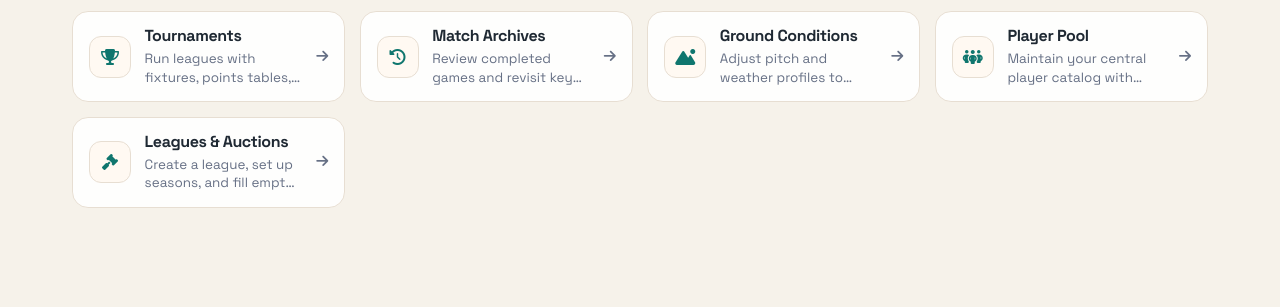
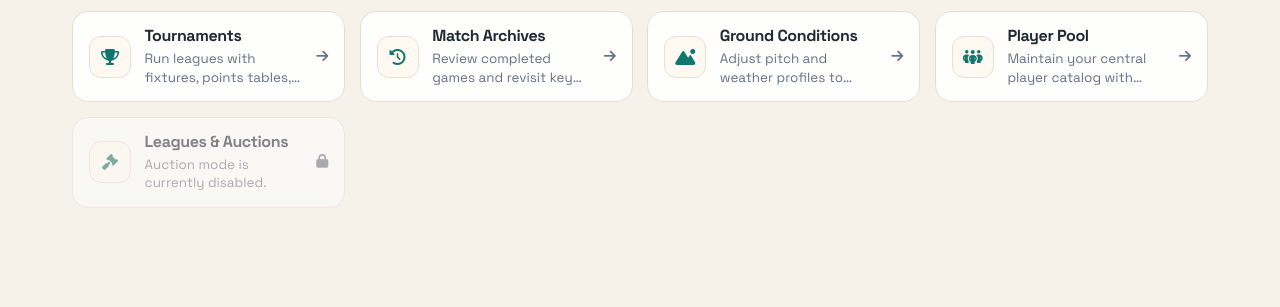
Before and after one commit to Manishrdy/SimCricketX, a Python web app: template templates/home.html in a window 1280 px wide. Shown: the part 1069-1376 px from the top of the page. Run offline with Jinja, Linux system fonts and the light colour scheme; the template is opened without the code that fills it, so the values that code supplies are empty.

Commit message:
disabled auction

```diff
--- a/templates/home.html
+++ b/templates/home.html
@@ -270,11 +270,24 @@
         transition: transform 0.25s ease, border-color 0.25s ease, box-shadow 0.25s ease, background 0.25s ease;
     }
 
+    .menu-item.is-disabled {
+        cursor: not-allowed;
+        opacity: 0.55;
+        filter: grayscale(0.25);
+    }
+
     .menu-item:hover {
         transform: translateY(-3px);
         border-color: var(--accent-light);
         background: color-mix(in srgb, var(--card-bg), var(--accent-light) 16%);
         box-shadow: 0 14px 26px -18px rgba(0, 0, 0, 0.45);
+    }
+
+    .menu-item.is-disabled:hover {
+        transform: none;
+        border-color: var(--card-border);
+        background: color-mix(in srgb, var(--card-bg), transparent 12%);
+        box-shadow: none;
     }
 
     .menu-icon {
@@ -295,6 +308,12 @@
         transform: rotate(-6deg) scale(1.07);
         background: var(--accent);
         color: #fff;
+    }
+
+    .menu-item.is-disabled:hover .menu-icon {
+        transform: none;
+        background: var(--bg-secondary);
+        color: var(--accent);
     }
 
     .menu-title {
@@ -324,6 +343,11 @@
     .menu-item:hover .menu-arrow {
         transform: translateX(3px);
         color: var(--accent);
+    }
+
+    .menu-item.is-disabled:hover .menu-arrow {
+        transform: none;
+        color: var(--fg-secondary);
     }
 
     .global-announcement-banner {
@@ -623,14 +647,14 @@
             <i class="fa-solid fa-arrow-right menu-arrow"></i>
         </a>
 
-        <a class="menu-item" href="{{ url_for('leagues_list') }}">
+        <div class="menu-item is-disabled" aria-disabled="true" title="Auction mode is currently disabled">
             <div class="menu-icon"><i class="fa-solid fa-gavel"></i></div>
             <div>
                 <h3 class="menu-title">Leagues &amp; Auctions</h3>
-                <p class="menu-desc">Create a league, set up seasons, and fill empty teams via auction.</p>
+                <p class="menu-desc">Auction mode is currently disabled.</p>
             </div>
-            <i class="fa-solid fa-arrow-right menu-arrow"></i>
-        </a>
+            <i class="fa-solid fa-lock menu-arrow"></i>
+        </div>
     </div>
 </section>
 
```
